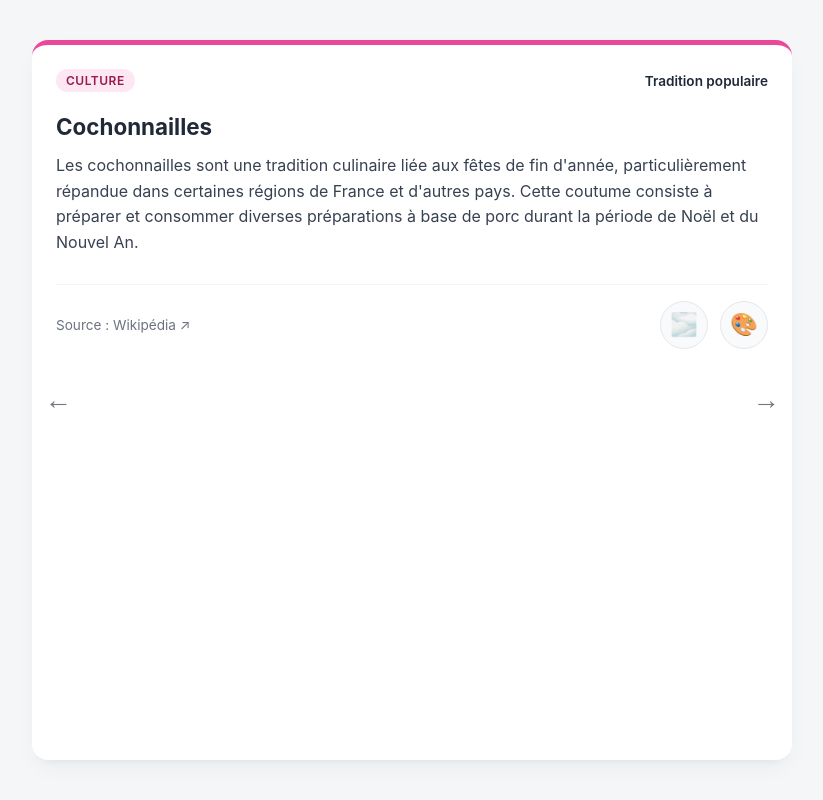
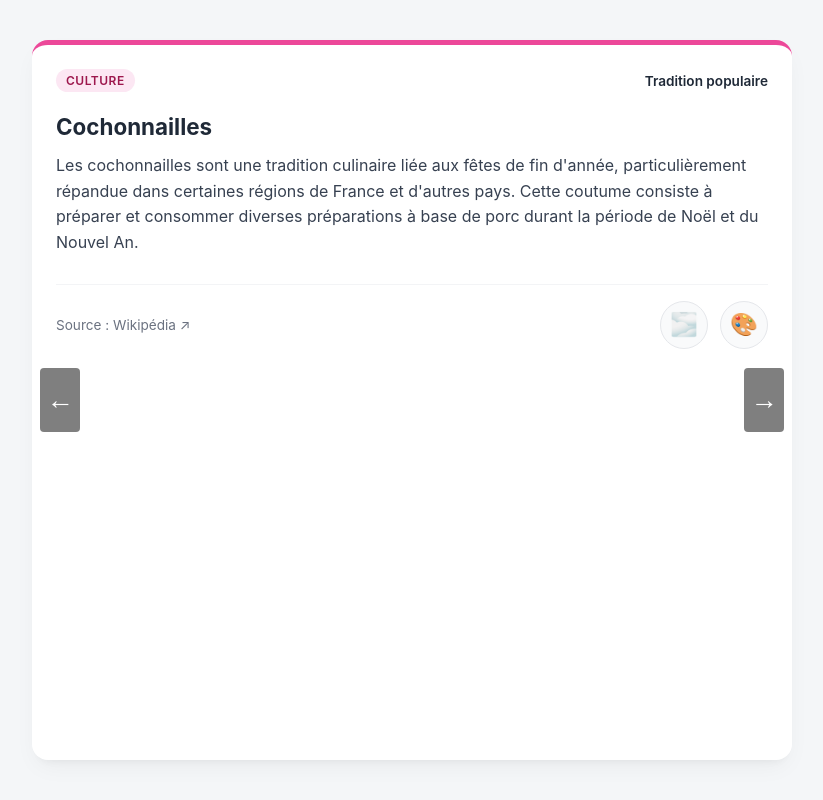
Before and after one commit to TheKatow/Nosey, a plain HTML site: page index.html in a window 1280 px wide. Both pictures are taken after a click on the button "Afficher la fiche suivante". Shown: the whole page, without its empty margins (228-1051 px from the left). Drawn offline with Linux system fonts and the light colour scheme.

Commit message:
lecture infinie

```diff
--- a/app.js
+++ b/app.js
@@ -119,7 +119,7 @@ function afficherFiche(fiche) {
 
   carteContainer.innerHTML = `
     <div class="navigation-fiche">
-      <button class="fleche-navigation" onclick="afficherFichePrecedente()" aria-label="Revenir à la fiche précédente" title="Fiche précédente" ${indexFicheActuelle <= 0 ? 'disabled' : ''}>←</button>
+      <button class="fleche-navigation" onclick="afficherFichePrecedente()" aria-label="Revenir à la fiche précédente" title="Fiche précédente">←</button>
       <article class="carte ${fiche.image_url ? 'avec-image' : ''}" data-domaine="${fiche.domaine || ''}" ${imageBackground}>
       <header class="carte-header">
         <span class="badge-domaine">${fiche.domaine || 'CURIOSITÉ'}</span>
@@ -146,7 +146,7 @@ function afficherFiche(fiche) {
         </div>
       </footer>
       </article>
-      <button class="fleche-navigation" onclick="afficherFicheSuivante()" aria-label="Afficher la fiche suivante" title="Fiche suivante" ${indexFicheActuelle >= fichesDisponibles.length - 1 ? 'disabled' : ''}>→</button>
+      <button class="fleche-navigation" onclick="afficherFicheSuivante()" aria-label="Afficher la fiche suivante" title="Fiche suivante">→</button>
     </div>
   `;
 }
@@ -169,15 +169,15 @@ function reagir(ficheId, typeReaction) {
 }
 
 function afficherFicheSuivante() {
-  if (indexFicheActuelle >= fichesDisponibles.length - 1) return;
-  indexFicheActuelle += 1;
+  if (fichesDisponibles.length === 0) return;
+  indexFicheActuelle = (indexFicheActuelle + 1) % fichesDisponibles.length;
   ficheActuelle = fichesDisponibles[indexFicheActuelle];
   afficherFiche(ficheActuelle);
 }
 
 function afficherFichePrecedente() {
-  if (indexFicheActuelle <= 0) return;
-  indexFicheActuelle -= 1;
+  if (fichesDisponibles.length === 0) return;
+  indexFicheActuelle = (indexFicheActuelle - 1 + fichesDisponibles.length) % fichesDisponibles.length;
   ficheActuelle = fichesDisponibles[indexFicheActuelle];
   afficherFiche(ficheActuelle);
 }
--- a/style.css
+++ b/style.css
@@ -51,18 +51,17 @@ body {
   position: absolute;
   z-index: 1;
   top: 50%;
-  width: 36px;
-  height: 72px;
+  width: 40px;
+  height: 64px;
   border: 0;
-  border-radius: 0;
-  background: transparent;
-  color: var(--text-primary);
+  border-radius: 4px;
+  background: rgba(0, 0, 0, 0.5);
+  color: #ffffff;
   font-size: 1.7rem;
   line-height: 1;
   cursor: pointer;
-  opacity: 0.62;
   transform: translateY(-50%);
-  transition: opacity 0.2s ease, transform 0.2s ease;
+  transition: background-color 0.2s ease, transform 0.2s ease;
 }
 
 .fleche-navigation:first-child {
@@ -75,18 +74,14 @@ body {
 
 .fleche-navigation:hover,
 .fleche-navigation:focus-visible {
-  opacity: 1;
-  outline: none;
+  background: rgba(0, 0, 0, 0.7);
+  outline: 2px solid #ffffff;
+  outline-offset: 2px;
   transform: translateY(-50%) scale(1.04);
 }
 
 .fleche-navigation:active {
   transform: translateY(-50%) scale(0.96);
-}
-
-.fleche-navigation:disabled {
-  cursor: not-allowed;
-  opacity: 0.25;
 }
 
 /* --- CARTE --- */
```
